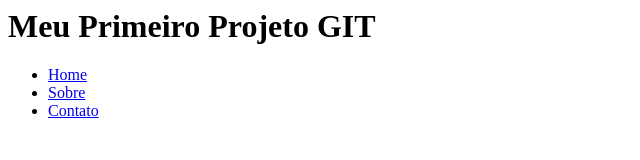
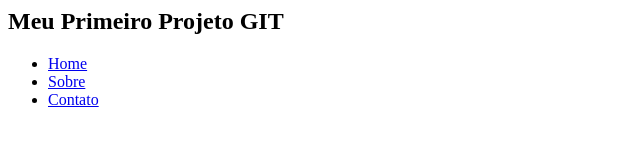
Before and after one commit to prof-matioli/site, a plain HTML site: page index.html in a window 1280 px wide. Shown: the whole page, without its empty margins (0-640 px from the left). Drawn offline with Linux system fonts and the light colour scheme.

Commit message:
Alterado de H1 para H2

```diff
--- a/index.html
+++ b/index.html
@@ -5,7 +5,7 @@
 </head>
 
 <BODY>
-<h1>Meu Primeiro Projeto GIT</h1>
+<h2>Meu Primeiro Projeto GIT</h2>
 
 <ul>
 	<li><a href="index.html">Home</a></li>
```
